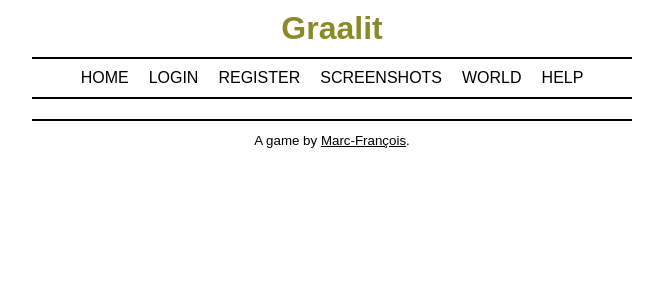
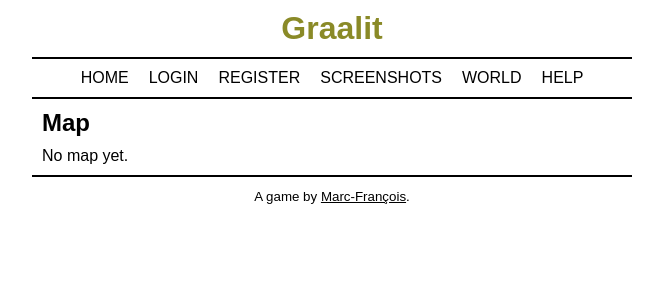
Before and after one commit to mfcochauxlaberge/graalit-client, a React app: page /map in a window 1280 px wide. Shown: the top 300 px of the page, without its empty margins (308-971 px from the left). Built offline with nearby package versions, Linux system fonts and the light colour scheme.

Commit message:
Add some work-in-progress pages

```diff
--- a/src/App.jsx
+++ b/src/App.jsx
@@ -12,6 +12,10 @@ import Home from './Home.jsx'
 import Login from './Login.jsx'
 import Register from './Register.jsx'
 import Screenshots from './Screenshots.jsx'
+import Map from './Map.jsx'
+import Overview from './Overview.jsx'
+import Lab from './Lab.jsx'
+import Schedule from './Schedule.jsx'
 import World from './World.jsx'
 import Help from './Help.jsx'
 
@@ -34,6 +38,10 @@ class App extends Component {
               <Route exact path="/login" component={Login} />
               <Route exact path="/register" component={Register} />
               <Route exact path="/screenshots" component={Screenshots} />
+              <Route exact path="/map" component={Map} />
+              <Route exact path="/overview" component={Overview} />
+              <Route exact path="/lab" component={Lab} />
+              <Route exact path="/schedule" component={Schedule} />
               <Route exact path="/world" component={World} />
               <Route exact path="/help" component={Help} />
             </div>
--- /dev/null
+++ b/src/Lab.jsx
@@ -0,0 +1,19 @@
+// React
+import React, { Component, Fragment } from 'react'
+
+class Lab extends Component {
+  constructor(props) {
+    super(props)
+  }
+
+  render() {
+    return (
+      <Fragment>
+        <h2>Lab</h2>
+        <p>No lab yet.</p>
+      </Fragment>
+    )
+  }
+}
+
+export default Lab
--- /dev/null
+++ b/src/Map.jsx
@@ -0,0 +1,19 @@
+// React
+import React, { Component, Fragment } from 'react'
+
+class Map extends Component {
+  constructor(props) {
+    super(props)
+  }
+
+  render() {
+    return (
+      <Fragment>
+        <h2>Map</h2>
+        <p>No map yet.</p>
+      </Fragment>
+    )
+  }
+}
+
+export default Map
--- /dev/null
+++ b/src/Overview.jsx
@@ -0,0 +1,19 @@
+// React
+import React, { Component, Fragment } from 'react'
+
+class Overview extends Component {
+  constructor(props) {
+    super(props)
+  }
+
+  render() {
+    return (
+      <Fragment>
+        <h2>Overview</h2>
+        <p>No overview yet.</p>
+      </Fragment>
+    )
+  }
+}
+
+export default Overview
--- /dev/null
+++ b/src/Schedule.jsx
@@ -0,0 +1,19 @@
+// React
+import React, { Component, Fragment } from 'react'
+
+class Schedule extends Component {
+  constructor(props) {
+    super(props)
+  }
+
+  render() {
+    return (
+      <Fragment>
+        <h2>Schedule</h2>
+        <p>No schedule yet.</p>
+      </Fragment>
+    )
+  }
+}
+
+export default Schedule
```
